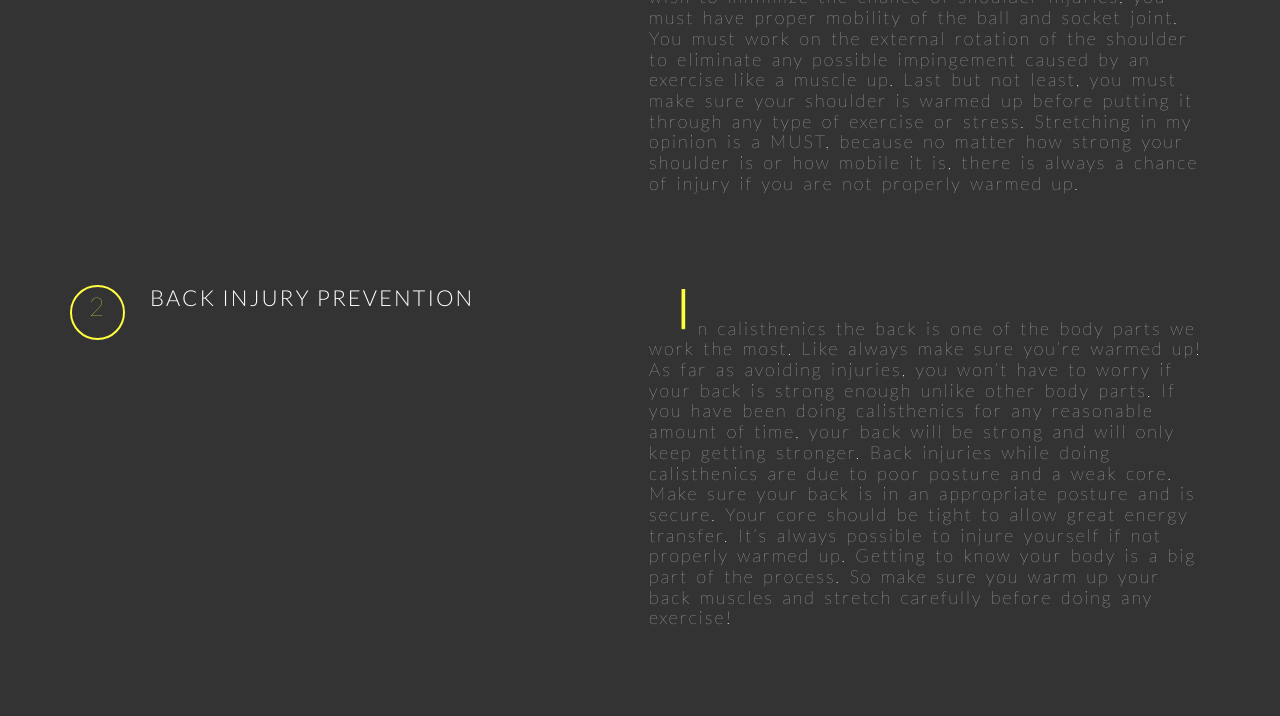
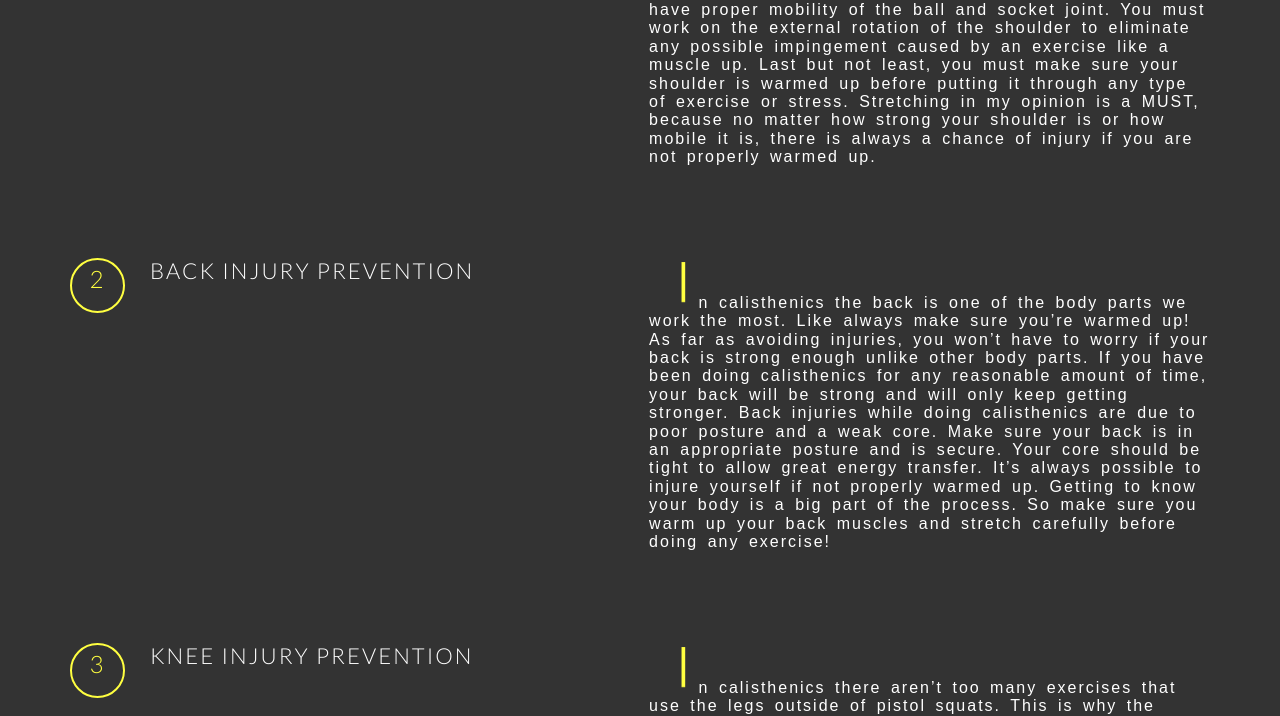
Before and after one commit to ryank2022/ryank2022.github.io, a plain HTML site: page injury-prevention.html in a window 1280 px wide. Shown: the part 462-1178 px from the top of the page. Drawn offline with Linux system fonts and the light colour scheme.

Commit message:
Add files via upload

```diff
--- a/resources/css/style.css
+++ b/resources/css/style.css
@@ -10,13 +10,15 @@
     box-sizing: border-box;
 }
 
-html {
+html,
+body {
     background-color: #fff;
     color: #fff;
     font-family: 'Lato', sans-serif;
-    font-weight: 200;
+    font-weight: 300;
     font-size: 20px;
     text-rendering: optimizeLegibility;
+    overflow-y: hidden;
 }
 
 .clearfix {zoom: 1}
@@ -379,9 +381,10 @@ header{
 }
 
 .works-step p {
-    font-size: 90%;
+    font-size: 80%;
     letter-spacing: 2px;
     word-spacing: 3px;
+    font-family: sans-serif;
 }
 
 .works-step:last-of-type {
@@ -397,7 +400,7 @@ header{
     text-align: center;
     padding: 5px;
     float: left;
-    font-size: 130%;
+    font-size: 120%;
     margin-right: 25px;
 }
 
```
